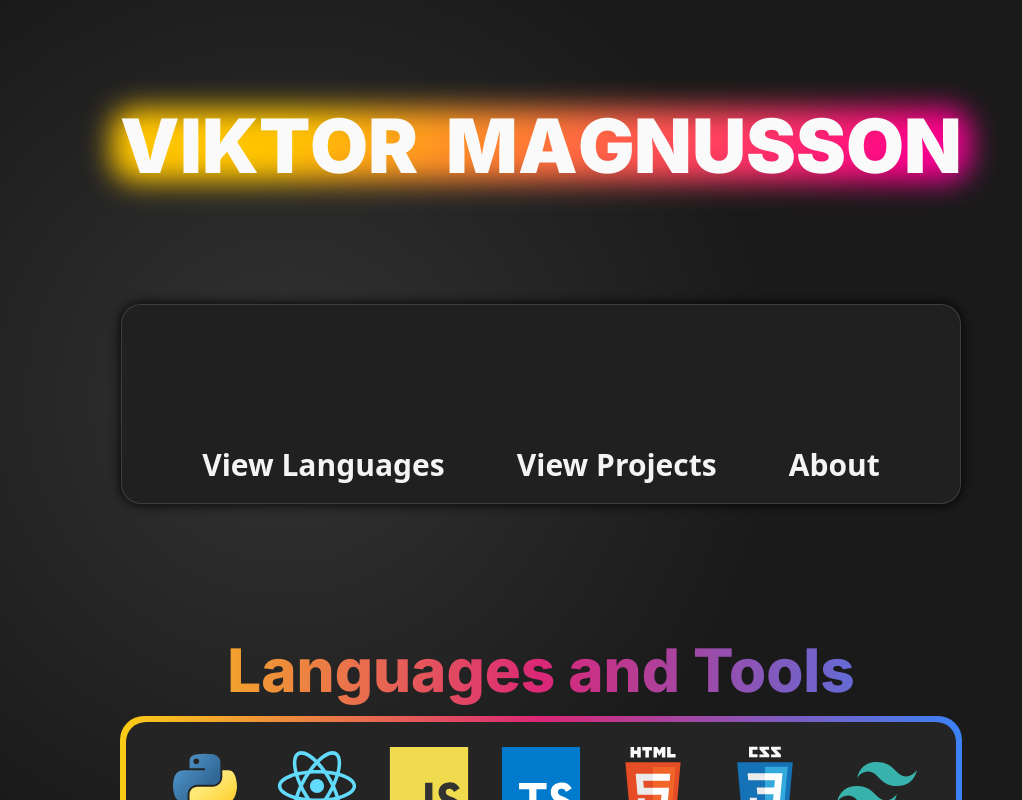
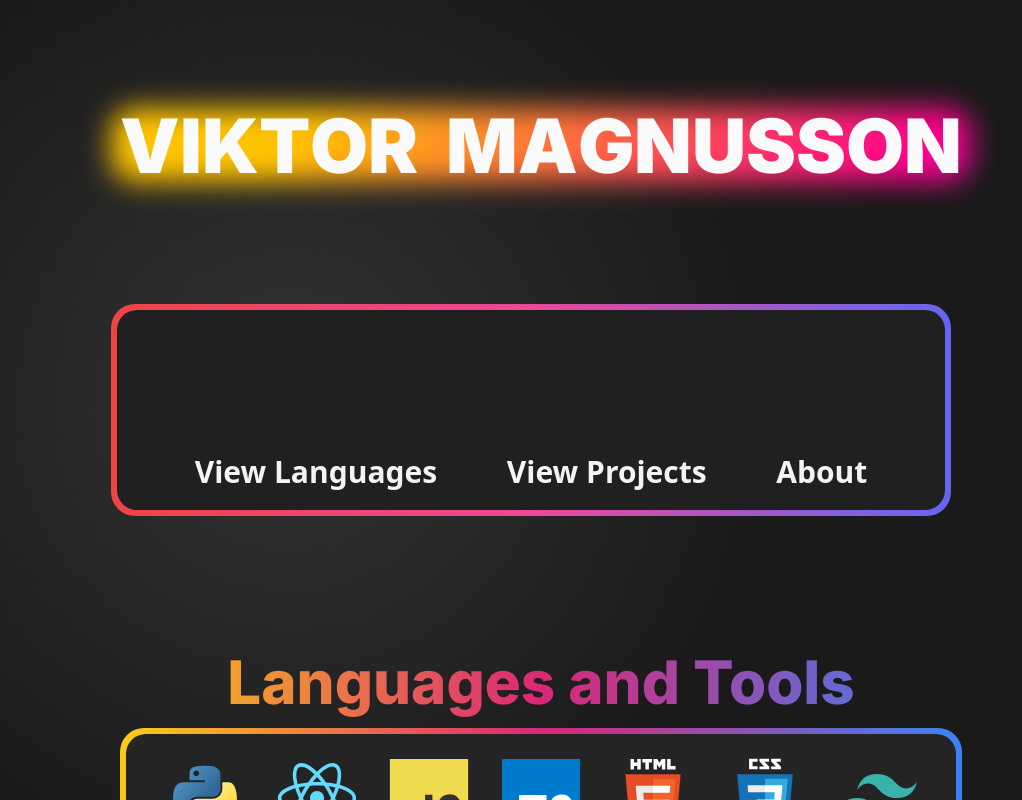
Before and after one commit to vik-ma/portfolio, a Next.js app: page / in a window 1280 px wide. Shown: the top 800 px of the page, without its empty margins (99-1121 px from the left). Built offline with nearby package versions, Linux system fonts and the light colour scheme.

Commit message:
Added hero-inner-container class and changed the border of hero-container

```diff
--- a/app/components/HeroSection.tsx
+++ b/app/components/HeroSection.tsx
@@ -6,8 +6,8 @@ export default function HeroSection() {
     <div className="relative header-wrapper flex flex-row justify-center">
       <div className="flex flex-col justify-center">
         <HeaderAnimation />
-        {/* <div className="mt-20 rounded-3xl bg-gradient-to-r from-red-500 via-pink-500 to-indigo-500 p-1.5 p-1.5"> */}
-        <div className="hero-container h-[200px] mx-auto mt-20 text-center py-2 md:py-3 font-sans text-sm text-zinc-100">
+        <div className="hero-container mt-20 rounded-3xl bg-gradient-to-r from-red-500 via-pink-500 to-indigo-500 p-1.5 p-1.5">
+          <div className="hero-inner-container h-[200px] mx-auto text-center py-2 md:py-3 font-sans text-sm text-zinc-100">
             <div className="flex flex-col justify-between p-2 h-full">
               <div></div>
               <div className="flex flex-row justify-evenly">
@@ -24,7 +24,7 @@ export default function HeroSection() {
             </div>
           </div>
         </div>
-      {/* </div> */}
+      </div>
     </div>
   );
 }
--- a/app/globals.css
+++ b/app/globals.css
@@ -78,9 +78,14 @@ body {
 
 .hero-container {
   width: 840px;
+  /* background-color: #202020; */
+  /* border: 3px solid rgba(250, 250, 250, 0.8); */
+  /* box-shadow: 0px 0px 12px rgb(0, 0, 0); */
+  border-radius: 24px;
+}
+
+.hero-inner-container {
   background-color: #202020;
-  border: 1px solid rgba(70, 70, 70, 0.8);
-  box-shadow: 0px 0px 12px rgb(0, 0, 0);
   border-radius: 20px;
 }
 
```
Lines whose indentation alone changed are shown as unchanged.
